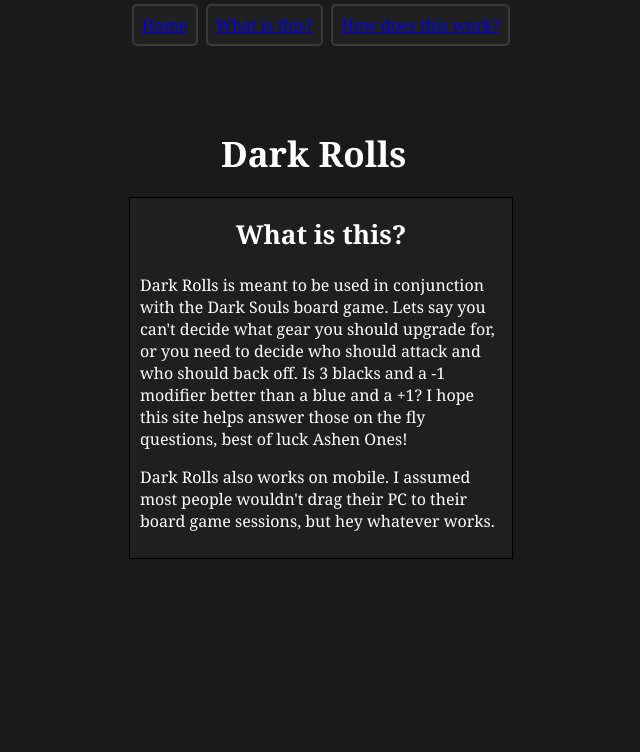
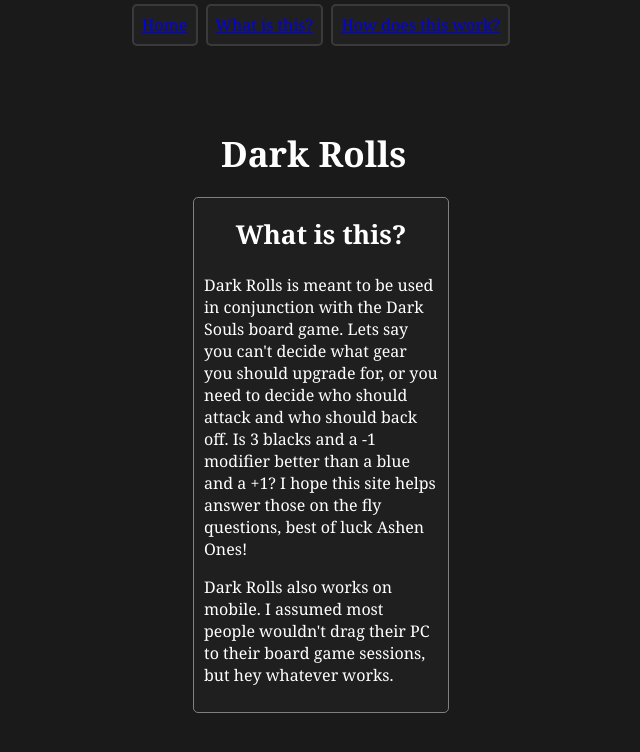
Before and after one commit to jmontesano90/dark-react, a React (Create React App) app: page /dark-react/how in a window 1280 px wide. Shown: the top 752 px of the page, without its empty margins (319-959 px from the left). Built offline with nearby package versions, Linux system fonts and the light colour scheme.

Commit message:
improved mobile functionality

```diff
--- a/src/additionalInfo/additional.css
+++ b/src/additionalInfo/additional.css
@@ -2,9 +2,10 @@
   margin: 10px;
   padding: 10px;
   color: white;
-  border: 1px solid black;
-  margin-left: 10%;
-  margin-right: 10%;
+  border: 1px solid gray;
+  border-radius: 5px;
+  margin-left: 5%;
+  margin-right: 5%;
   background-color: rgb(31, 31, 31);
 }
 
@@ -17,7 +18,7 @@
 
 @media screen and (min-width: 1000px) {
   .navInfo {
-    margin-left: 35%;
-    margin-right: 35%;
+    margin-left: 40%;
+    margin-right: 40%;
   }
 }
--- a/src/input/InputBox.css
+++ b/src/input/InputBox.css
@@ -2,8 +2,8 @@
   border: 1px solid gray;
   border-radius: 5px;
   margin-top: 90px;
-  margin-left: 15%;
-  margin-right: 15%;
+  margin-left: 10%;
+  margin-right: 10%;
   padding: 10px;
   background-color: rgb(31, 31, 31);
 }
@@ -123,7 +123,7 @@
 
 @media screen and (min-width: 1000px) {
   .inputForm {
-    margin-left: 35%;
-    margin-right: 35%;
+    margin-left: 40%;
+    margin-right: 40%;
   }
 }
--- a/src/results/Results.css
+++ b/src/results/Results.css
@@ -1,5 +1,5 @@
 .results {
-  margin: 25px 15%;
+  margin: 25px 10%;
   border: 1px solid gray;
   border-radius: 5px;
   padding: 5px;
@@ -68,7 +68,7 @@
 
 @media screen and (min-width: 1000px) {
   .results {
-    margin-left: 35%;
-    margin-right: 35%;
+    margin-left: 40%;
+    margin-right: 40%;
   }
 }
```
